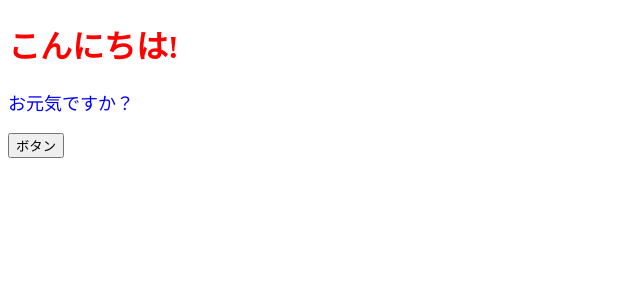
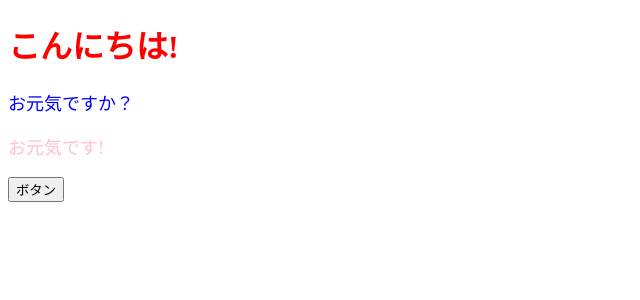
Before and after one commit to yasu2450/codesandbox-react, a React (Create React App) app: page / in a window 1280 px wide. Shown: the top 300 px of the page, without its empty margins (0-640 px from the left). Built offline with nearby package versions, Linux system fonts and the light colour scheme.

Commit message:
Propsを知る

```diff
--- a/src/App.jsx
+++ b/src/App.jsx
@@ -1,15 +1,13 @@
 import React from "react";
+import ColorfulMessage from "./components/ColorfulMessage";
 
 const App = () => {
   const onClickButton = () => alert();
-  const contentStyle = {
-    color: "blue",
-    fontSize: "18px"
-  };
   return (
     <>
       <h1 style={{ color: "red" }}>こんにちは!</h1>
-      <p style={contentStyle}>お元気ですか？</p>
+      <ColorfulMessage color="blue">お元気ですか？</ColorfulMessage>
+      <ColorfulMessage color="pink">お元気です!</ColorfulMessage>
       <button onClick={onClickButton}>ボタン</button>
     </>
   );
--- /dev/null
+++ b/src/components/ColorfulMessage.jsx
@@ -0,0 +1,12 @@
+import React from "react";
+
+const ColorfulMessage = (props) => {
+  const { color, children } = props;
+  const contentStyle = {
+    color,
+    fontSize: "18px"
+  };
+  return <p style={contentStyle}>{children}</p>;
+};
+
+export default ColorfulMessage;
```
